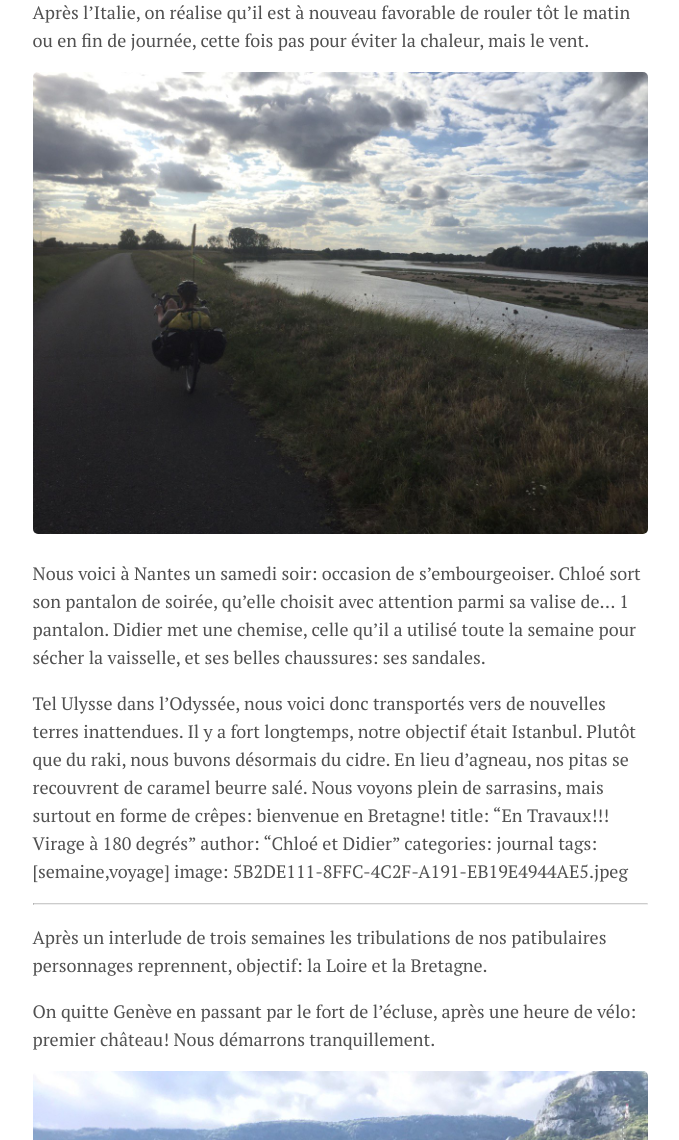
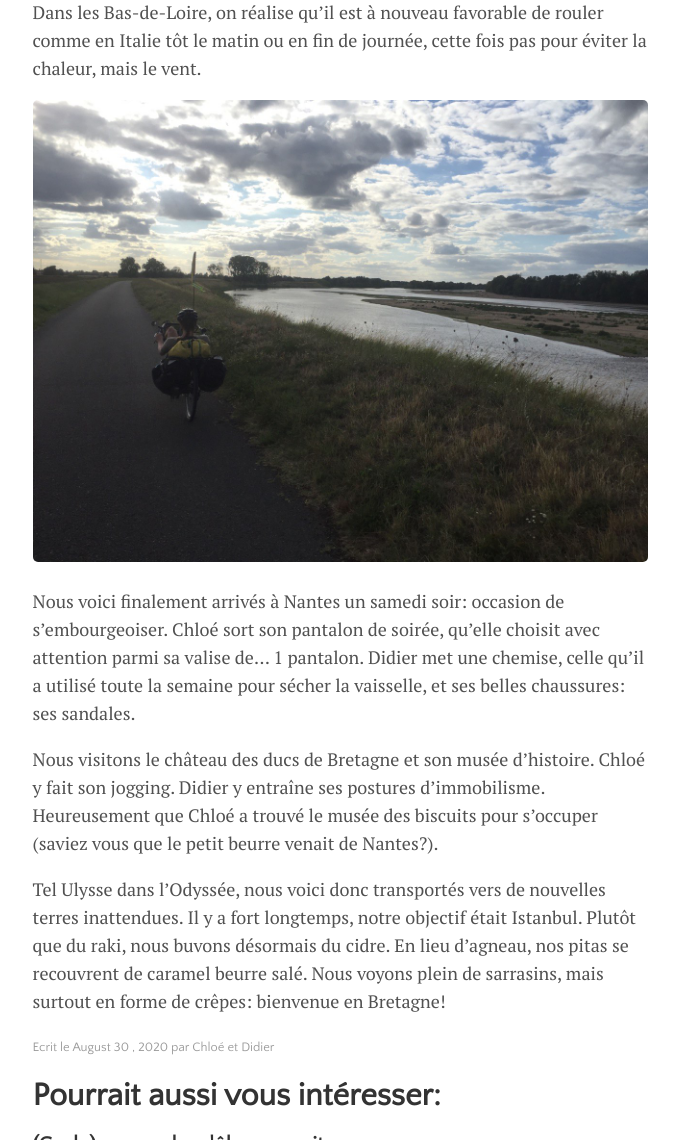
Before and after one commit to cyclovoyage/cyclovoyage.github.io, a Jekyll site: the page built from _posts/2020-08-30-laloireavelo.md, in a window 1280 px wide and 1400 px high, scrolled down 9946 px. Shown: the part 260-1400 px from the top of the window, without its empty margins (300-979 px from the left). Built offline with Jekyll 4.4.1, drawn with Linux system fonts in a browser that asks for light colours; some of the changed text lies outside the part shown.

Commit message:
Update 2020-08-30-laloireavelo.md

```diff
--- a/_posts/2020-08-30-laloireavelo.md
+++ b/_posts/2020-08-30-laloireavelo.md
@@ -11,7 +10,7 @@
 Après un interlude de trois semaines les tribulations de nos patibulaires personnages reprennent sur les pas de Léonard de Vinci, objectif: la Loire et la Bretagne.
 
 
-On quitte Genève. Nous démarrons tranquillement dn suivant le Rhône. Après une heure de vélo, nous voyons notre premier château: le fort l’écluse!
+On quitte Genève. Nous démarrons tranquillement dn suivant le Rhône. Après une heure de vélo, nous voyons notre premier château de la Loire sur le Rhône: le fort l’écluse!
 
 <img src="/assets/img/CD809748-9577-43C8-A0EB-B08A81CB78B7.jpeg">
 
@@ -44,10 +43,9 @@
 
 On roule, c’est plat, la rivière est belle et a des airs sauvages. Au fil des jours on aura observé toutes sortes d’oiseaux, des castors, des biches et même une harde de sangliers.
 
+<img src="/assets/img/F2D33CF9-F5C1-4EF2-BFDB-224EB876BF8D.jpeg">
+
 <img src="/assets/img/EE46D4AB-D21E-40A3-8E3D-250902934173.jpeg">
-
-
-<img src="/assets/img/F2D33CF9-F5C1-4EF2-BFDB-224EB876BF8D.jpeg">
 
 On voit au long de notre route quelques châteaux derrière des murs. Ça évite à Didier d’oublier ses pas d’escalade.
 
@@ -55,10 +53,9 @@
 
 On a souvent pu camper juste au bord de la Loire. Contrairement à ce qu’on imaginait, il est facile de trouver des spots de camping sauvage magnifique avec plage privée.
 
+<img src="/assets/img/0BAAB402-1FBC-4BFA-A557-A850DA3B376C.jpeg">
+
 <img src="/assets/img/53C61310-EAB1-4E4E-BD08-4D68945E5ACC.jpeg">
-
-Didier cuisine au bord de l’eau, vite avant la nuit.
-<img src="/assets/img/0BAAB402-1FBC-4BFA-A557-A850DA3B376C.jpeg">
 
 Nous passons en vitesse par Orléans où nous picniquons au pied de la cathédrale. Plus loin à Blois, sur la terrasse d’une boulangerie, un indigène nous raconte l’histoire de Jeanne d’Arc et nous recommande nos prochaines visites: Chaumont et le Clos-Lucé.
 
@@ -72,103 +69,19 @@
 
 <img src="/assets/img/CFDB5670-CF04-440F-81A4-CDA6D7E61376.jpeg">
 
-Didier s’y essaie sans succès à l’hélicoptèrovoyage.
+Didier s’essaie sans succès à l’hélicoptèrovoyage.
 
 <img src="/assets/img/C2E55536-AB40-47EA-83BF-2ACF03A28B28.jpeg">
 
 On arrive à Tours et sa magnifique cathédrale.
 <img src="/assets/img/81A9AD46-F30E-498D-917E-191ED025074D.jpeg">
 
-Après l’Italie, on réalise qu’il est à nouveau favorable de rouler tôt le matin ou en fin de journée, cette fois pas pour éviter la chaleur, mais le vent.
+Dans les Bas-de-Loire, on réalise qu’il est à nouveau favorable de rouler comme en Italie tôt le matin ou en fin de journée, cette fois pas pour éviter la chaleur, mais le vent.
 
 <img src="/assets/img/8FAA7BF4-E058-45E3-87F2-4F75ADD3098C.jpeg">
 
-Nous voici à Nantes un samedi soir: occasion de s’embourgeoiser. Chloé sort son pantalon de soirée, qu’elle choisit avec attention parmi sa valise de... 1 pantalon. Didier met une chemise, celle qu’il a utilisé toute la semaine pour sécher la vaisselle, et ses belles chaussures: ses sandales.
+Nous voici finalement arrivés à Nantes un samedi soir: occasion de s’embourgeoiser. Chloé sort son pantalon de soirée, qu’elle choisit avec attention parmi sa valise de... 1 pantalon. Didier met une chemise, celle qu’il a utilisé toute la semaine pour sécher la vaisselle, et ses belles chaussures: ses sandales.
+
+Nous visitons le château des ducs de Bretagne et son musée d’histoire. Chloé y fait son jogging. Didier y entraîne ses postures d’immobilisme. Heureusement que Chloé a trouvé le musée des biscuits pour s’occuper (saviez vous que le petit beurre venait de Nantes?).
 
 Tel Ulysse dans l’Odyssée, nous voici donc transportés vers de nouvelles terres inattendues. Il y a fort longtemps, notre objectif était Istanbul. Plutôt que du raki, nous buvons désormais du cidre. En lieu d’agneau, nos pitas se recouvrent de caramel beurre salé. Nous voyons plein de sarrasins, mais surtout en forme de crêpes: bienvenue en Bretagne!
-title: "En Travaux!!! Virage à 180 degrés"
-author: "Chloé et Didier"
-categories: journal
-tags: [semaine,voyage]
-image: 5B2DE111-8FFC-4C2F-A191-EB19E4944AE5.jpeg
-
----
-
-Après un interlude de trois semaines les tribulations de nos patibulaires personnages reprennent, objectif: la Loire et la Bretagne.
-
-
-On quitte Genève en passant par le fort de l’écluse, après une heure de vélo: premier château! Nous démarrons tranquillement.
-
-<img src="/assets/img/CD809748-9577-43C8-A0EB-B08A81CB78B7.jpeg">
-
-Après 1 jour et demi à suivre le Rhône, nous prenons le train pour Vichy, où à côté du centre-ville et entourés de 4 campings, nous trouvons un endroit charmant pour poser notre tente au bord du fleuve.
-
-<img src="/assets/img/D01489FB-D3F6-489B-8386-A25996620F45.jpeg">
-
-<img src="/assets/img/C411A0D6-0F24-44A4-9CF0-83DEA3663657.jpeg">
-
-Le lendemain nous prenons tôt le matin le train pour Nevers où commence véritablement le parcours de la Loire à vélo.
-
-Nous profitons de notre dernier morceau de relief pour la semaine: la colline de Sancerre, un magnifique bourg fortifié moyen-ageux, brûlé en 1573 lors des guerres de religion française. Nous le visitons de fond en comble à la chasse d’une bonne boulangerie. Notre chasse sera fructueuse. Nous ramenons en gibier environ 2kg de beurre sous forme de croissants, chausson aux pommes et autres brioches au chocolat.
-
-Après une descente digestive et littérale de Sancerre, ...
-
-Nous arrivons au premier véritable château de la Loire.
-<img src="/assets/img/27ACC24A-9A57-48CA-8A5A-27996D86FA33.jpeg">
-
-
-Nous approchons de l’abbaye de Saint-Benoît où se trouve une communauté de moines dont fit partie le grand-oncle de Chloé. À la nouvelle, Anne-Marie, la grand-mère de Chloé, nous somme de faire une visite et de lui faire un compte-rendu. On fait le détour avec plaisir. Deux frères de la communauté nous montre la tombe de frère Nicolas. Ils nous racontent aussi des histoires de ce frère bon-vivant et farfelu qui, moine, fumait la pipe et proposait de faire brouter les vaches sur la digue alors inutilisée.
-
-<img src="/assets/img/8F14CBA2-66F5-47C2-B24D-CBC1FF57498D.jpeg">
-
-Une ville médiévale parmi d’autre
-<img src="/assets/img/BFBBA081-09B9-405F-8065-837180CB0057.jpeg">
-
-On roule, c’est plat, la rivière est assez sauvage, on a pu observer toute sorte d’oiseaux, castor, des
-Y biche une famille de sanglier, et un animal non identifié . Aussi, de nombreuse reconstitution de bateau d’époque
-
-<img src="/assets/img/EE46D4AB-D21E-40A3-8E3D-250902934173.jpeg">
-
-
-<img src="/assets/img/F2D33CF9-F5C1-4EF2-BFDB-224EB876BF8D.jpeg">
-
-
-
-
-
-On voit tout au long de notre route des châteaux derrière des murs, Ça évite à Didier d’oublier ses pas d’escalade
-<img src="/assets/img/470EC5D6-C61A-4CD8-9BA7-660D5858348A.jpeg">
-
-On traverse le pont Gustave Effeil
-<img src="/assets/img/81151AB7-F0A0-4F76-B29D-D9A3E69D5F92.jpeg
-Quiz: quel est le comble pour un pont?">
-
-
-
-Après l’Italie, on réalise qu’il est à nouveau favorable de rouler tôt Le Matin ou en fin de journée, cette fois pas précitée la chaleur, mais le vent.
-<img src="/assets/img/8FAA7BF4-E058-45E3-87F2-4F75ADD3098C.jpeg">
-On arrive à Tour et on picnic au pied de la cathédrale.
-<img src="/assets/img/81A9AD46-F30E-498D-917E-191ED025074D.jpeg">
-
-On a souvent pu camper juste au bord de la Loire. Contrairement à ce qu’on imaginait, il est facile de trouver des spot de camping sauvage magnifique avec plage privée.
-<img src="/assets/img/53C61310-EAB1-4E4E-BD08-4D68945E5ACC.jpeg">
-
-Didier cuisine au bord de l’eau, vite avant la nuit
-<img src="/assets/img/0BAAB402-1FBC-4BFA-A557-A850DA3B376C.jpeg">
-
-Le château de Chaumont et ses jardins
-
-<img src="/assets/img/EFC2BA86-BAFE-477F-A519-8BB932BF2F62.jpeg">
-
-Et le jardin assiette
-<img src="/assets/img/F9F0583B-DD72-42B1-96D9-9BD781C6EF48.jpeg">
-
-Château Léonard de Vinci, Didier essaie de s’envoler
-<img src="/assets/img/C2E55536-AB40-47EA-83BF-2ACF03A28B28.jpeg">
-
-Vélo en bois
-<img src="/assets/img/CFDB5670-CF04-440F-81A4-CDA6D7E61376.jpeg">
-
-Nous voici à Nantes un samedi soir: occasion de s’embourgeoiser. Chloé sort son pantalon de soirée, qu’elle choisit avec attention parmi sa valise de... 1 pantalon. Didier met une chemise, celle qu’il a utilisé toute la semaine pour sécher la vaisselle, et ses belles chaussures: ses sandales.
-
-Tel Ulysse dans l’Odyssée, nous voici donc transportés vers de nouvelles terres inattendues. Il y a fort longtemps, notre objectif était Istanbul. Plutôt que du raki, nous buvons désormais du cidre. En lieu d’agneau, nos pitas se recouvrent de caramel beurre salé. Nous voyons plein de sarrasins, mais surtout en forme de crêpes: bienvenue en Bretagne!
```
Also changed, not shown: other parts of _posts/2020-08-30-laloireavelo.md (+0 -1 lines).
